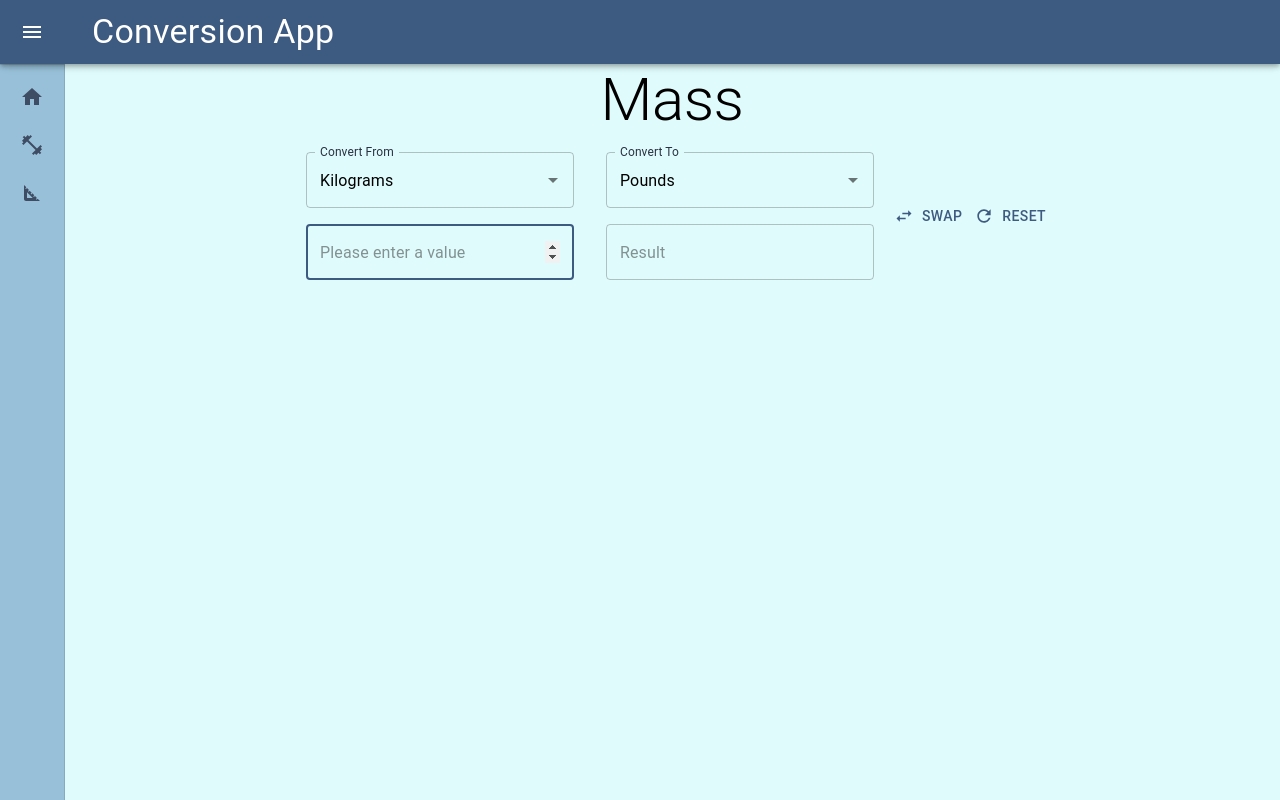
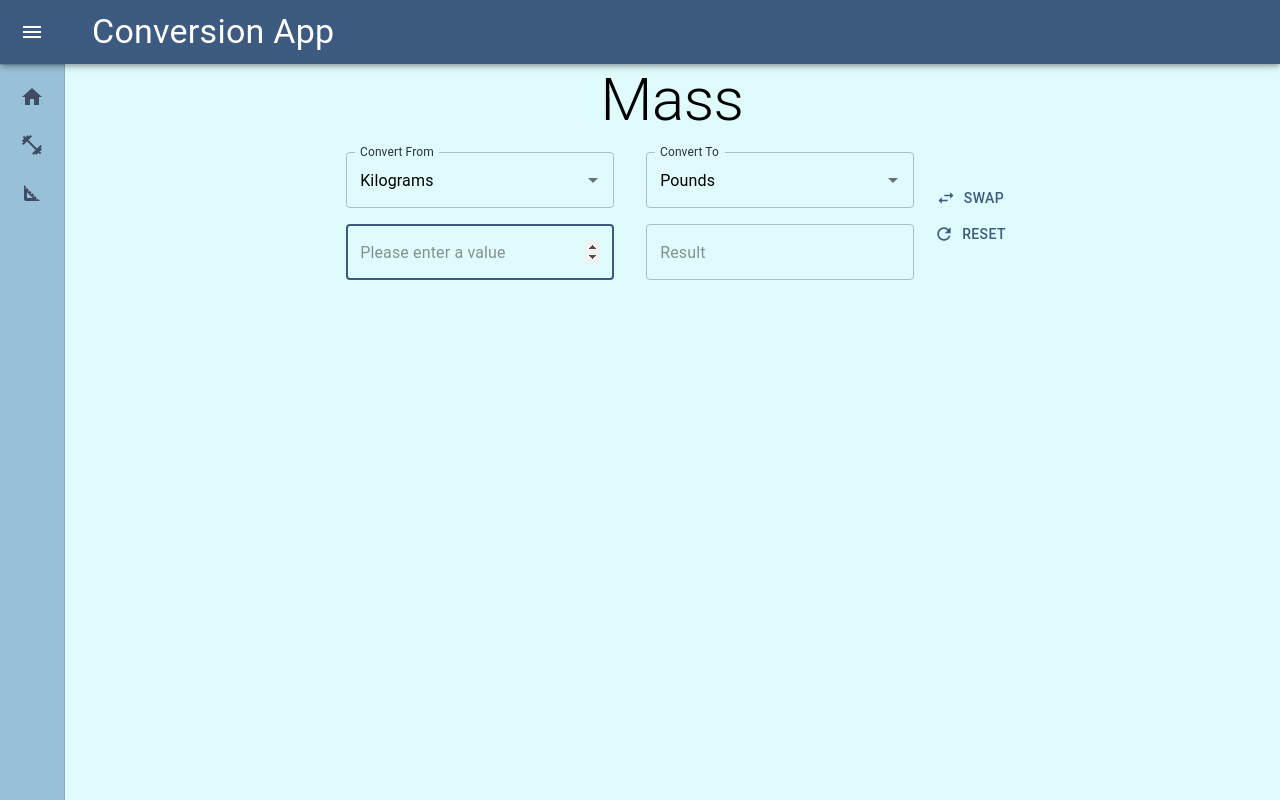
Before and after one commit to MatthewNobes/conversion-app, a React (Create React App) app: page /Mass in a window 1280 px wide. Built offline with nearby package versions, Linux system fonts and the light colour scheme.

Commit message:
#22 Button rearrangement

```diff
--- a/src/features/ConversionForm/ConversionForm.js
+++ b/src/features/ConversionForm/ConversionForm.js
@@ -102,6 +102,7 @@ const Form = (props) => {
           value={result}
         />
       </Box>
+      <div className={css.ButtonPanel}>
         <SwapButton
           changeFn={formik.setFieldValue}
           reCalculateFn={formik.submitForm}
@@ -114,6 +115,7 @@ const Form = (props) => {
           defaultEndUnit={props.defaultEndUnit}
           resetResultFn={() => appendResult(NaN)}
         />
+      </div>
     </form>
   );
 };
--- a/src/features/ConversionForm/ConversionForm.module.css
+++ b/src/features/ConversionForm/ConversionForm.module.css
@@ -1,5 +1,11 @@
 .ConversionForm {
-    display: flex;
-    flex-wrap: wrap;
-    justify-content: center;
-  }
+  display: flex;
+  flex-wrap: wrap;
+  justify-content: center;
+}
+
+.ButtonPanel {
+  display: flex;
+  flex-direction: column;
+  justify-content: center;
+}
```
Lines whose indentation alone changed are shown as unchanged.
